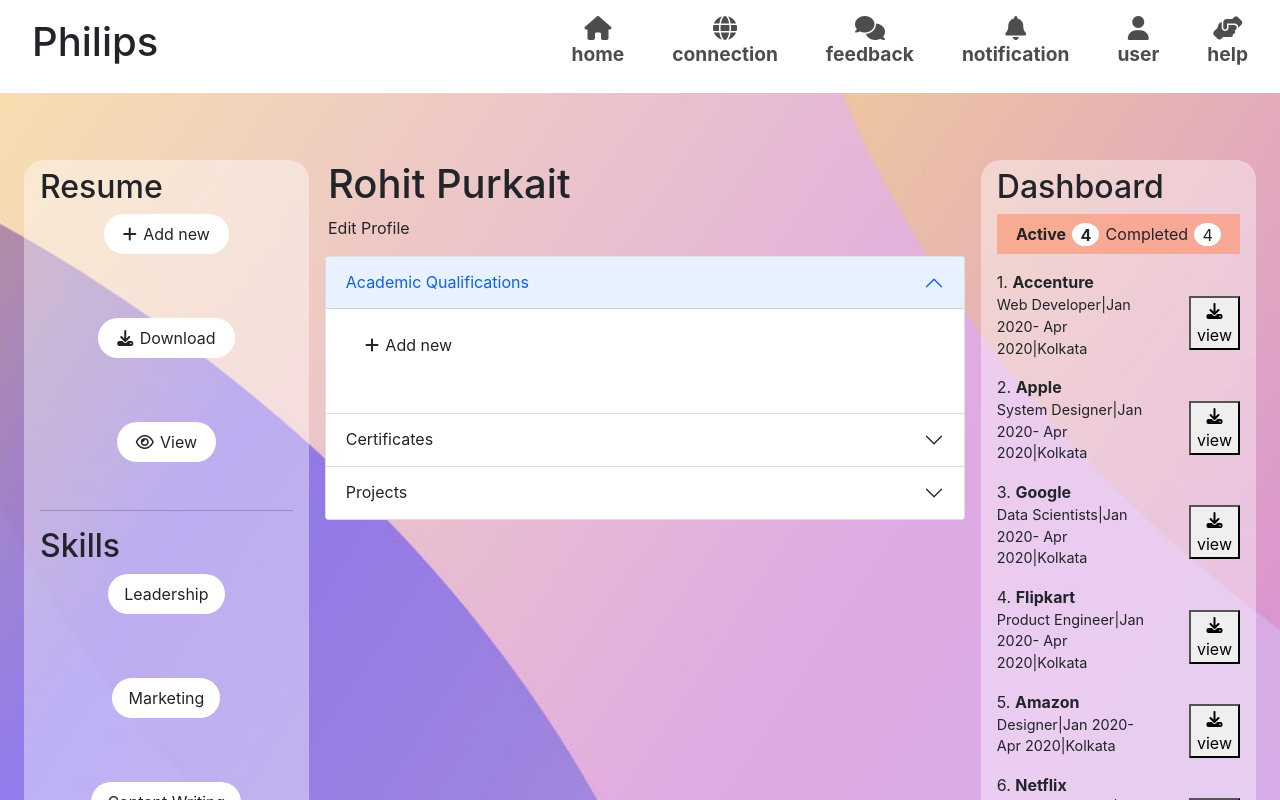
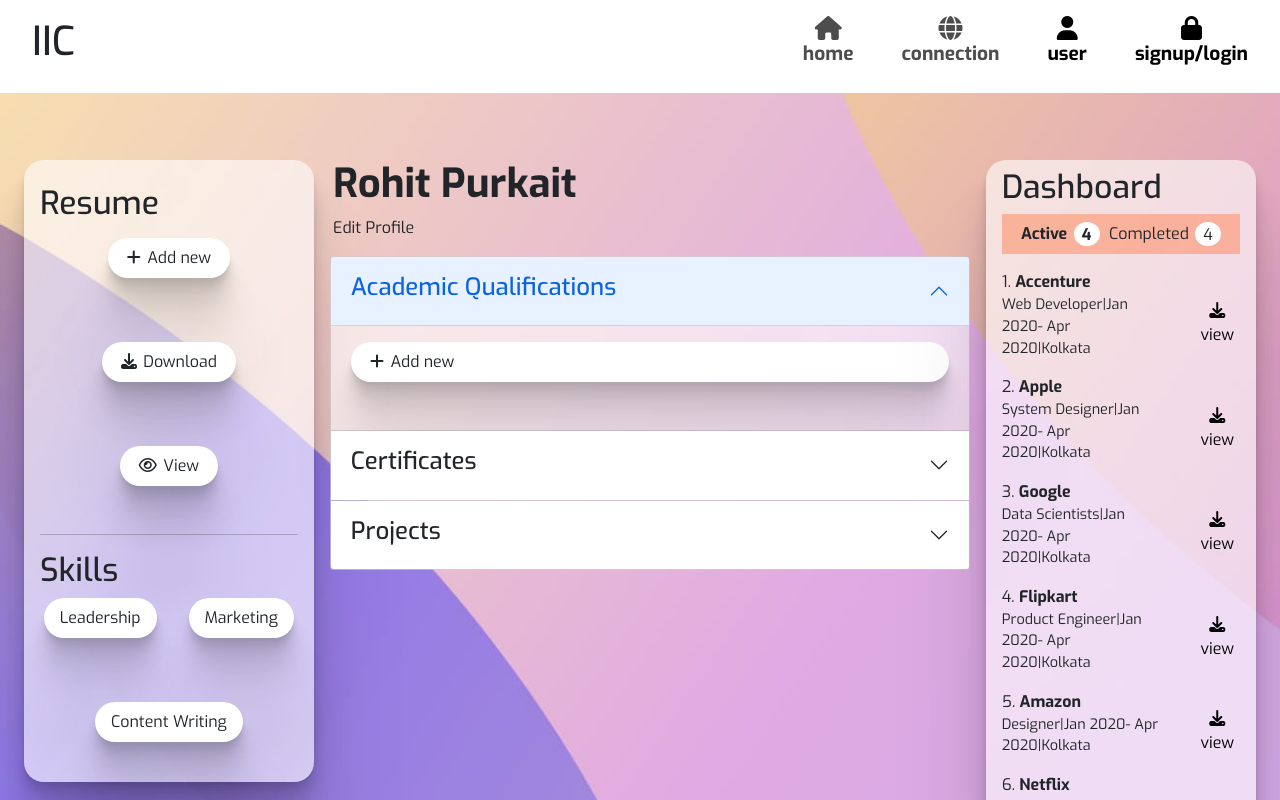
Before and after one commit to techiictmsl/internship-portal-frontend, a React (Create React App) app: page /userdashboard in a window 1280 px wide. Shown: the top 800 px of the page. Built offline with nearby package versions, Linux system fonts and the light colour scheme.

Commit message:
updated ui

```diff
--- a/src/App.css
+++ b/src/App.css
@@ -1,5 +1,5 @@
 :root {
-  --primary-background: rgba(255, 255, 255, 0.4);
+  --primary-background: rgba(255, 255, 255, 0.6);
   --font-heading: 3rem;
   --font-subheading: 1.4rem;
   --padding: 0.5em 1em;
--- a/src/components/Navbar.jsx
+++ b/src/components/Navbar.jsx
@@ -1,5 +1,6 @@
 import React, { useState } from "react";
 import "../styles/Navbar.css";
+import { Link } from "react-router-dom";
 
 export default function Navbar() {
   const [appear, setAppear] = useState(false);
@@ -7,7 +8,7 @@ export default function Navbar() {
     <>
       <div className="navbar">
         <div className="navbar-logo">
-          <h1>Philips</h1>
+          <h1>IIC</h1>
         </div>
         <div className="navbar-content">
           <div className="navbar-items">
@@ -18,22 +19,22 @@ export default function Navbar() {
             <i className="fas fa-globe"></i>
             <p>connection</p>
           </div>
-          <div className="navbar-items">
-            <i className="fas fa-comments"></i>
-            <p>feedback</p>
-          </div>
-          <div className="navbar-items">
-            <i className="fas fa-bell"></i>
-            <p>notification</p>
-          </div>
-          <div className="navbar-items">
+          <Link
+            style={{ color: "black", textDecoration: "none" }}
+            to="/userdashboard"
+            className="navbar-items"
+          >
             <i className="fas fa-user"></i>
             <p>user</p>
-          </div>
-          <div className="navbar-items">
-            <i className="fas fa-hands-helping"></i>
-            <p>help</p>
-          </div>
+          </Link>
+          <Link
+            style={{ color: "black", textDecoration: "none" }}
+            to="/signup"
+            className="navbar-items"
+          >
+            <i className="fas fa-lock"></i>
+            <p>signup/login</p>
+          </Link>
           <div
             onClick={() => setAppear(!appear)}
             className="navbar-items-mobile"
@@ -53,19 +54,10 @@ export default function Navbar() {
             <p>Home</p>
           </div>
           <div className="navbar-mobile-content-items">
-            <p>About</p>
+            <p>Connection</p>
           </div>
           <div className="navbar-mobile-content-items">
-            <p>Connections</p>
-          </div>
-          <div className="navbar-mobile-content-items">
-            <p>Feedback</p>
-          </div>
-          <div className="navbar-mobile-content-items">
-            <p>Help</p>
-          </div>
-          <div className="navbar-mobile-content-items">
-            <p>Messaging</p>
+            <p>User</p>
           </div>
         </div>
       ) : (
--- a/src/components/UserDashboard.jsx
+++ b/src/components/UserDashboard.jsx
@@ -262,7 +262,11 @@ export default function UserDashboard() {
             <div className="resume-part">
               <h2>Resume</h2>
               <div className="resume-actions">
-                <div onClick={() => setnewresume(true)} className="action-item">
+                <div
+                  style={{ cursor: "pointer" }}
+                  onClick={() => setnewresume(true)}
+                  className="action-item"
+                >
                   <span>
                     <i className="fas fa-plus"></i>
                   </span>
@@ -341,7 +345,7 @@ export default function UserDashboard() {
               </div>
             ) : (
               <div style={{ marginLeft: "1.2em" }} className="user-initial">
-                <h1>Rohit Purkait</h1>
+                <h1 style={{ fontWeight: "bold" }}>Rohit Purkait</h1>
                 <p style={{ cursor: "pointer" }} onClick={() => setedit(true)}>
                   Edit Profile
                 </p>
@@ -357,10 +361,10 @@ export default function UserDashboard() {
                   type="button"
                   data-bs-toggle="collapse"
                   data-bs-target="#collapseOne"
-                  aria-expanded="true"
+                  aria-expanded="false"
                   aria-controls="collapseOne"
                 >
-                  Academic Qualifications
+                  <h4>Academic Qualifications</h4>
                 </button>
               </h2>
               <div
@@ -393,7 +397,7 @@ export default function UserDashboard() {
                   aria-expanded="false"
                   aria-controls="collapseTwo"
                 >
-                  Certificates
+                  <h4>Certificates</h4>
                 </button>
               </h2>
               <div
@@ -426,7 +430,7 @@ export default function UserDashboard() {
                   aria-expanded="false"
                   aria-controls="collapseThree"
                 >
-                  Projects
+                  <h4>Projects</h4>
                 </button>
               </h2>
               <div
@@ -502,7 +506,7 @@ export default function UserDashboard() {
                           </span>
                         </div>
                         <span>
-                          <button>
+                          <button className="view-button">
                             <i className="fas fa-download"></i>
                             <span>view</span>
                           </button>
@@ -528,7 +532,7 @@ export default function UserDashboard() {
                           </span>
                         </div>
                         <span>
-                          <button>
+                          <button className="view-button">
                             <i className="fas fa-download"></i>
                             <span>view</span>
                           </button>
--- a/src/components/signup_login/SignUp.jsx
+++ b/src/components/signup_login/SignUp.jsx
@@ -56,7 +56,7 @@ export default function SignUp() {
     <div className="signup-container">
       <div className="signup-main">
         <h1 className="signup-heading">SIGN UP</h1>
-        <hr style={{ width: "50%" }} />
+        <hr style={{ width: "50%", margin: "0 auto 1em auto" }} />
         <div className="signup-content">
           <div className="signup-content-left">
             <form onSubmit={(e) => handleSubmit(e)}>
@@ -145,7 +145,7 @@ export default function SignUp() {
                         onChange={() => setProfession("student")}
                         id="student"
                       />
-                      Student
+                      <span style={{ marginLeft: "0.5em" }}>Student</span>
                     </label>
                   </div>
                   <div className="company-select">
@@ -157,7 +157,7 @@ export default function SignUp() {
                         onChange={() => setProfession("company")}
                         id="company"
                       />
-                      Company
+                      <span style={{ marginLeft: "0.5em" }}>Company</span>
                     </label>
                   </div>
                 </div>
--- a/src/index.css
+++ b/src/index.css
@@ -1,13 +1,14 @@
+@import url("https://fonts.googleapis.com/css2?family=Exo:wght@400;500;700;800&display=swap");
 body {
   margin: 0;
-  font-family: -apple-system, BlinkMacSystemFont, 'Segoe UI', 'Roboto', 'Oxygen',
-    'Ubuntu', 'Cantarell', 'Fira Sans', 'Droid Sans', 'Helvetica Neue',
+  font-family: -apple-system, BlinkMacSystemFont, "Segoe UI", "Roboto", "Oxygen",
+    "Ubuntu", "Cantarell", "Fira Sans", "Droid Sans", "Helvetica Neue", "Exo",
     sans-serif;
   -webkit-font-smoothing: antialiased;
   -moz-osx-font-smoothing: grayscale;
 }
 
 code {
-  font-family: source-code-pro, Menlo, Monaco, Consolas, 'Courier New',
+  font-family: source-code-pro, Menlo, Monaco, Consolas, "Courier New",
     monospace;
 }
--- a/src/styles/Navbar.css
+++ b/src/styles/Navbar.css
@@ -9,6 +9,7 @@
   width: 100%;
   background-color: white;
   padding: 0.5em 0;
+  font-family: "Exo", sans-serif;
 }
 .navbar-logo {
   margin-left: 2em;
@@ -59,5 +60,9 @@
     background-color: white;
     font-weight: bold;
     z-index: 10;
+    box-shadow: 1px 4px 10px rgba(0, 0, 0, 0.4);
+  }
+  .navbar-mobile-content-items {
+    font-size: 1.4rem;
   }
 }
--- a/src/styles/UserDashboard.css
+++ b/src/styles/UserDashboard.css
@@ -6,6 +6,7 @@
   background-size: cover;
   background-repeat: no-repeat;
   position: relative;
+  font-family: "Exo", sans-serif;
 }
 .userdashboard-content {
   display: flex;
@@ -23,6 +24,15 @@
   background-color: var(--primary-background);
   padding: var(--padding);
   border-radius: 20px;
+  box-shadow: 0px 100px 101px rgba(0, 0, 0, 0.12),
+    0px 41.7776px 42.1954px rgba(0, 0, 0, 0.0862625),
+    0px 22.3363px 22.5597px rgba(0, 0, 0, 0.0715329),
+    0px 12.5216px 12.6468px rgba(0, 0, 0, 0.06),
+    0px 6.6501px 6.7166px rgba(0, 0, 0, 0.0484671),
+    0px 2.76726px 2.79493px rgba(0, 0, 0, 0.0337375);
+}
+.resume-part > h2 {
+  margin: 0.5em 0;
 }
 .resume-actions,
 .skill-tags {
@@ -40,6 +50,12 @@
   padding: var(--padding);
   border-radius: 20px;
   margin-bottom: 2em;
+  box-shadow: 0px 100px 80px rgba(0, 0, 0, 0.14),
+    0px 41.7776px 33.4221px rgba(0, 0, 0, 0.10064),
+    0px 22.3363px 17.869px rgba(0, 0, 0, 0.083455),
+    0px 12.5216px 10.0172px rgba(0, 0, 0, 0.07),
+    0px 6.6501px 5.32008px rgba(0, 0, 0, 0.056545),
+    0px 2.76726px 2.21381px rgba(0, 0, 0, 0.0393604);
 }
 .action-item > span {
   margin: 0 0.2em;
@@ -77,6 +93,17 @@
   font-weight: bold;
   padding: var(--padding);
   cursor: pointer;
+  background: rgb(115, 115, 253);
+  color: white;
+  border-radius: 20px;
+  border: none;
+  outline: none;
+  border: 2px solid rgb(115, 115, 253);
+  transition: 0.5s;
+}
+.upload:hover {
+  color: rgb(115, 115, 253);
+  background-color: white;
 }
 #resume {
   font-size: 1.2rem;
@@ -108,7 +135,19 @@
   font-size: 1.5rem;
   font-weight: bold;
   margin: 0 auto;
-  padding: 0.2em 2em;
+  padding: 0.5em 6em;
+  background: rgb(115, 115, 253);
+  color: white;
+  border-radius: 20px;
+  border: none;
+  outline: none;
+  border: 2px solid rgb(115, 115, 253);
+  transition: 0.5s;
+}
+.academic:hover {
+  background-color: white;
+  color: rgb(115, 115, 253);
+  border: 2px solid rgb(115, 115, 253);
 }
 
 @media screen and (max-width: 800px) {
@@ -157,6 +196,11 @@
 }
 
 /* dashboard-right */
+.view-button {
+  background: transparent;
+  outline: none;
+  border: none;
+}
 .userboard-right {
   margin-right: 1.5em;
 }
@@ -241,6 +285,17 @@
   font-weight: bold;
   padding: var(--padding);
   cursor: pointer;
+  background: rgb(115, 115, 253);
+  color: white;
+  border-radius: 20px;
+  border: none;
+  outline: none;
+  border: 2px solid rgb(115, 115, 253);
+  transition: 0.5s;
+}
+.save:hover {
+  color: rgb(115, 115, 253);
+  background-color: white;
 }
 .two-buttons {
   display: flex;
@@ -251,6 +306,9 @@
 .accordion {
   width: 40em;
   margin: 0 1em;
+}
+.accordion-item {
+  background: rgba(255, 255, 255, 0.6);
 }
 
 /* making it responsive */
@@ -278,9 +336,9 @@
   }
   .accordion {
     width: 18em;
-    margin-bottom: 1em;
+    margin-bottom: 5em;
   }
   .user-details {
-    margin: 1em 0;
+    margin: 5em 0 1em 0;
   }
 }
--- a/src/styles/signup_login/SignUp.css
+++ b/src/styles/signup_login/SignUp.css
@@ -6,6 +6,7 @@
   background-size: cover;
   background-repeat: no-repeat;
   position: relative;
+  font-family: "Exo", sans-serif;
 }
 .forget-password-container {
   background-color: rgba(0, 0, 0, 0.8) !important;
@@ -26,6 +27,8 @@
 }
 .signup-heading {
   margin-bottom: 0.1em;
+  margin-top: 0.5em;
+  font-weight: bold;
 }
 .signup-main {
   padding: 0em 3em;
@@ -40,6 +43,12 @@
     rgba(255, 255, 255, 0.3);
   background-blend-mode: soft-light, normal;
   box-sizing: border-box;
+  box-shadow: 0px 100px 101px rgba(0, 0, 0, 0.12),
+    0px 41.7776px 42.1954px rgba(0, 0, 0, 0.0862625),
+    0px 22.3363px 22.5597px rgba(0, 0, 0, 0.0715329),
+    0px 12.5216px 12.6468px rgba(0, 0, 0, 0.06),
+    0px 6.6501px 6.7166px rgba(0, 0, 0, 0.0484671),
+    0px 2.76726px 2.79493px rgba(0, 0, 0, 0.0337375);
 }
 .signup-main > h1,
 .signup-main > hr {
@@ -68,7 +77,7 @@
   border-radius: 0px 20px 20px 0px;
   border: none;
   outline: none;
-  padding: 0.7em;
+  padding: 0.55em;
   background: linear-gradient(
       135.37deg,
       rgba(0, 0, 0, 0.4) 4.29%,
```
Also changed, not shown: src/components/signup_login/Login.jsx (+11 -2 lines).
